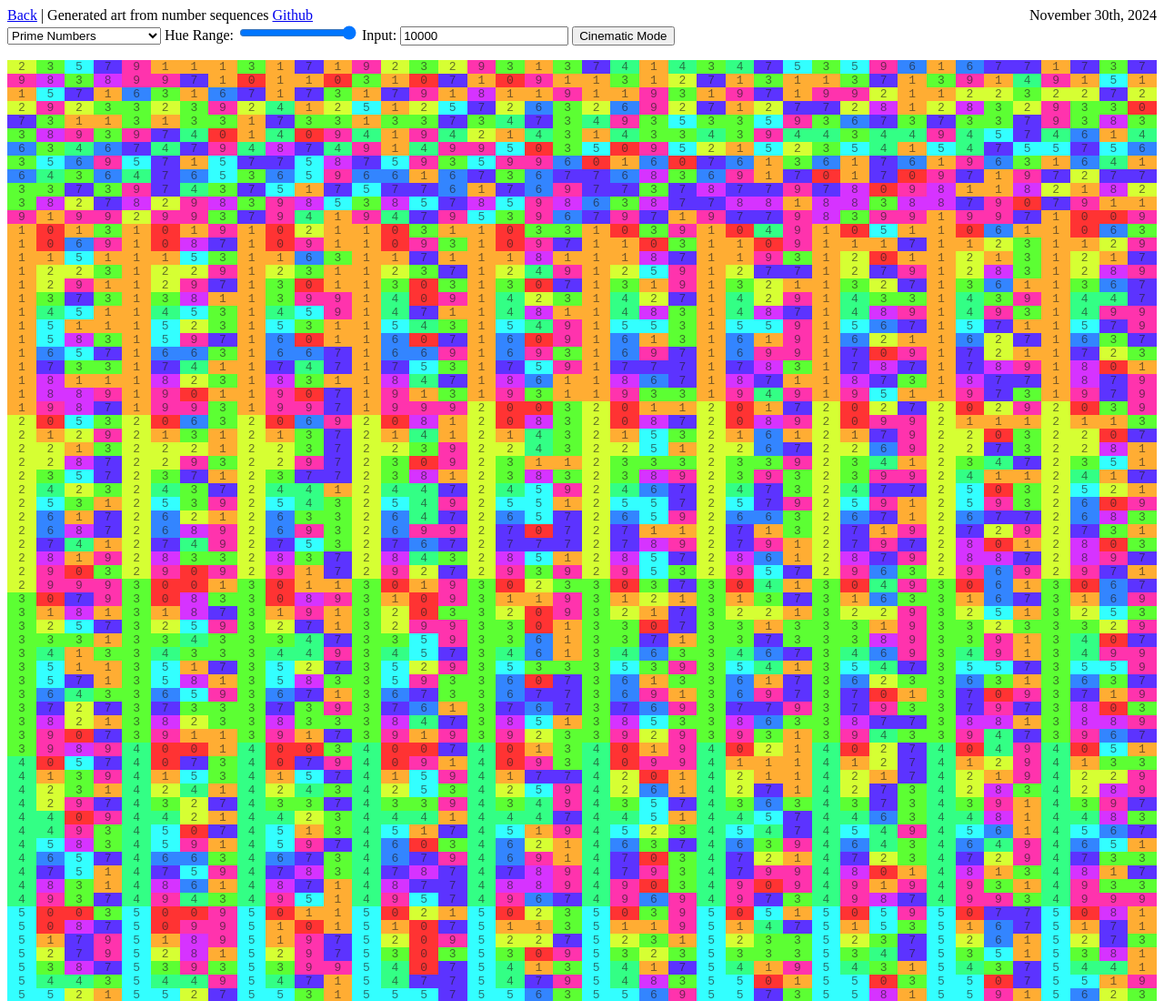
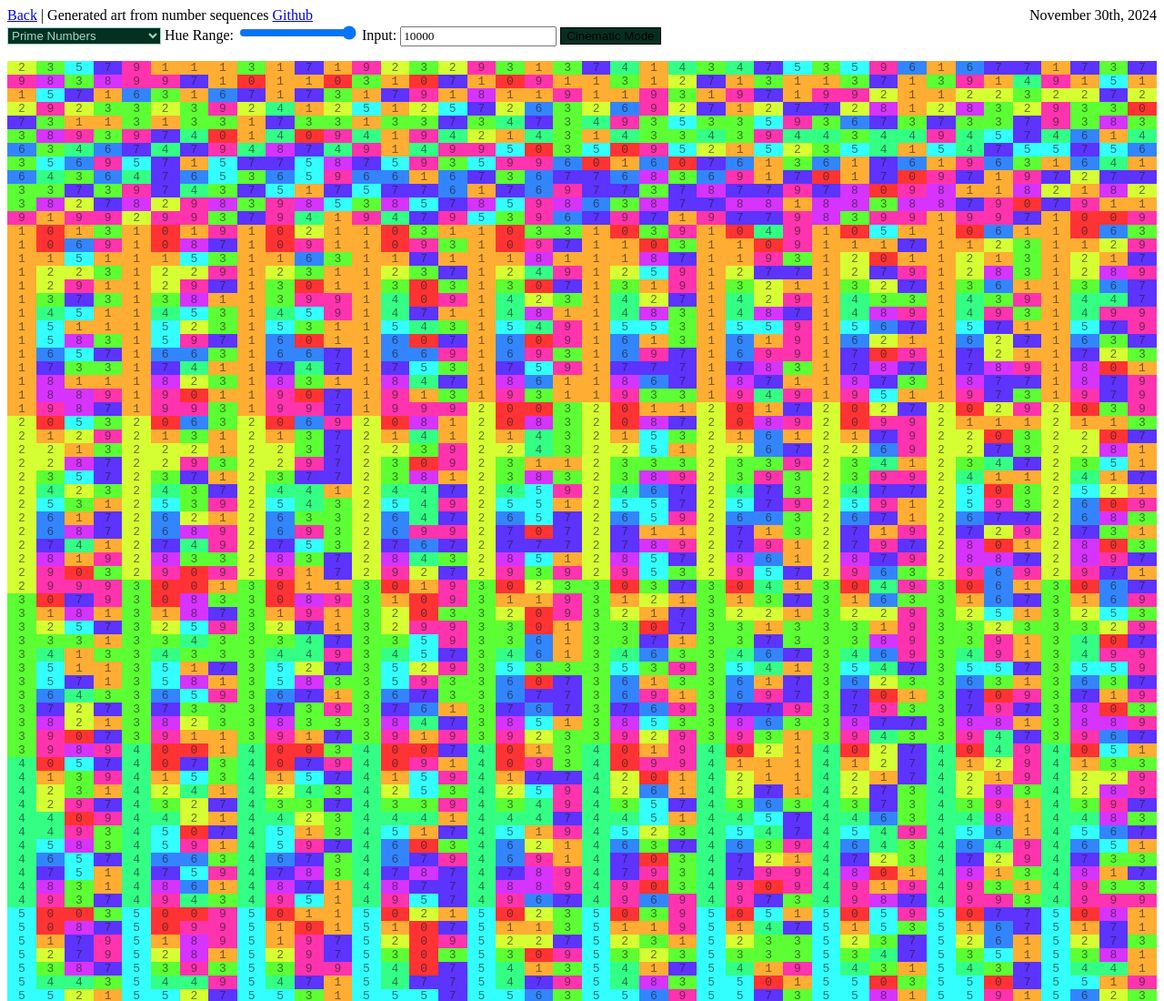
Before and after one commit to GreyBeard42/numberart, a plain HTML site: page index.html in a window 1280 px wide. Shown: the top 1100 px of the page at 91% size. Drawn offline with Linux system fonts and the light colour scheme.

Commit message:
Update style.css

```diff
--- a/style.css
+++ b/style.css
@@ -9,3 +9,7 @@ p {
     text-align: center;
     user-select: none;
 }
+select {color: #9adbc6; background: #043022; border-color: #9adbc6;}
+input {font-family: "Beardy"}
+button{background: white; border: none; color: black;}
+#cool{background: #043022; border: 1px solid; color: inherit;}
```
